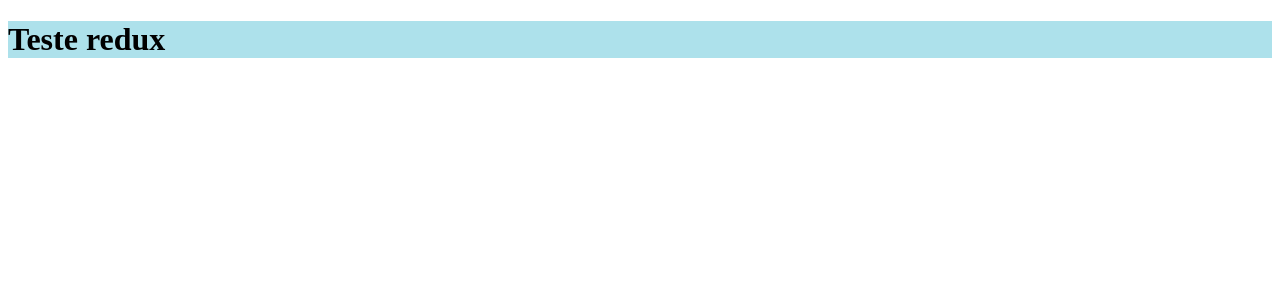
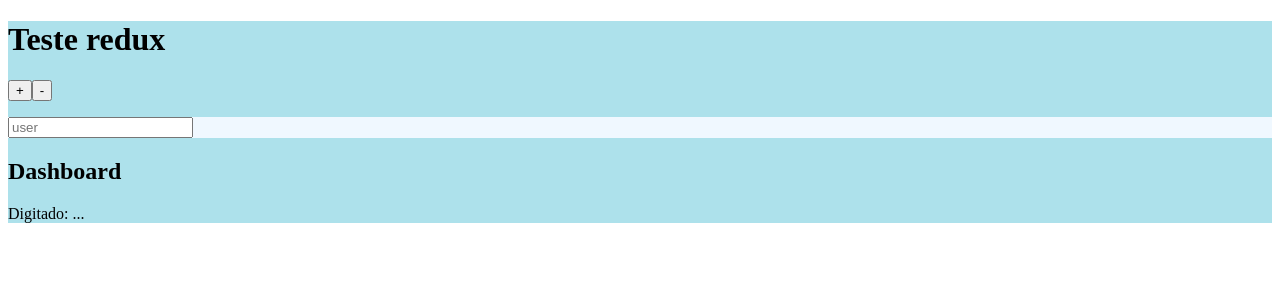
Before and after one commit to alcalcides/redux-lab, a React (Create React App) app: page / in a window 1280 px wide. Shown: the top 300 px of the page. Built offline with nearby package versions, Linux system fonts and the light colour scheme.

Commit message:
Creates components

```diff
--- a/package.json
+++ b/package.json
@@ -3,12 +3,16 @@
   "version": "0.1.0",
   "private": true,
   "dependencies": {
+    "@testing-library/dom": "^8.10.1",
     "@testing-library/jest-dom": "^5.14.1",
     "@testing-library/react": "^11.2.7",
     "@testing-library/user-event": "^12.8.3",
     "react": "^17.0.2",
     "react-dom": "^17.0.2",
+    "react-redux": "^7.2.5",
     "react-scripts": "4.0.3",
+    "redux": "^4.1.1",
+    "typescript": "^4.4.4",
     "web-vitals": "^1.1.2"
   },
   "scripts": {
--- a/src/App.js
+++ b/src/App.js
@@ -1,9 +1,16 @@
-import './App.css';
+import './App.css'
+
+import { Counter } from './components/Counter'
+import { Dashboard } from './components/Dashboard'
+import { Form } from './components/Form'
 
 export default function App() {
   return (
     <div>
       <h1>Teste redux</h1>
+      <Counter />
+      <Form />
+      <Dashboard />
     </div>
-  );
+  )
 }
--- /dev/null
+++ b/src/components/Counter.js
@@ -0,0 +1,18 @@
+export function Counter() {
+  function increment() {
+    console.log('increasing...')
+  }
+
+  function decrement() {
+    console.log('decreasing...')
+  }
+
+  return (
+    <div>
+      <p>
+        <button onClick={increment}>+</button>
+        <button onClick={decrement}>-</button>
+      </p>
+    </div>
+  )
+}
--- /dev/null
+++ b/src/components/Dashboard.js
@@ -0,0 +1,10 @@
+export function Dashboard() {
+  return (
+    <div>
+      <h2>Dashboard</h2>
+      <p>
+        Digitado: <span>...</span>
+      </p>
+    </div>
+  )
+}
--- /dev/null
+++ b/src/components/Form.js
@@ -0,0 +1,16 @@
+export function Form() {
+  function handleUsername(value) {
+    console.log('value :>> ', value)
+  }
+
+  return (
+    <form>
+      <input
+        onChange={(e) => handleUsername(e.target.value)}
+        type='text'
+        name='username'
+        placeholder='user'
+      />
+    </form>
+  )
+}
--- /dev/null
+++ b/src/store.js
@@ -0,0 +1,5 @@
+import { createStore } from "redux"
+import { usernameReducer } from "./usernameReducer"
+
+
+export let store = createStore(usernameReducer)
--- /dev/null
+++ b/src/usernameReducer.js
@@ -0,0 +1,3 @@
+export default function usernameReducer(state = { username: '1234' }, action) {
+  return { username: 'asdf' }
+}
```
Also changed, not shown: 1 other file (tests, documents, lock files or other folders).
